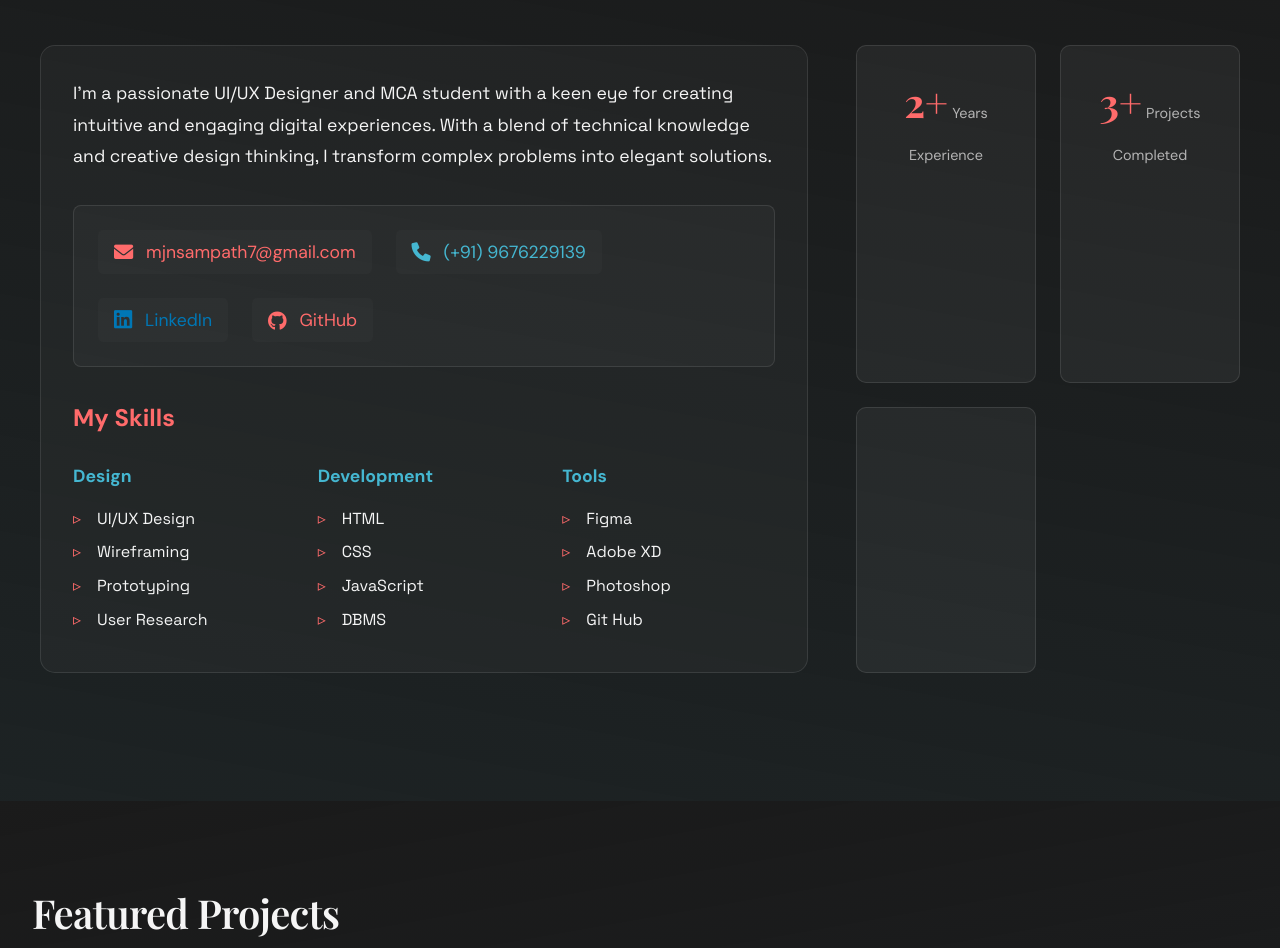
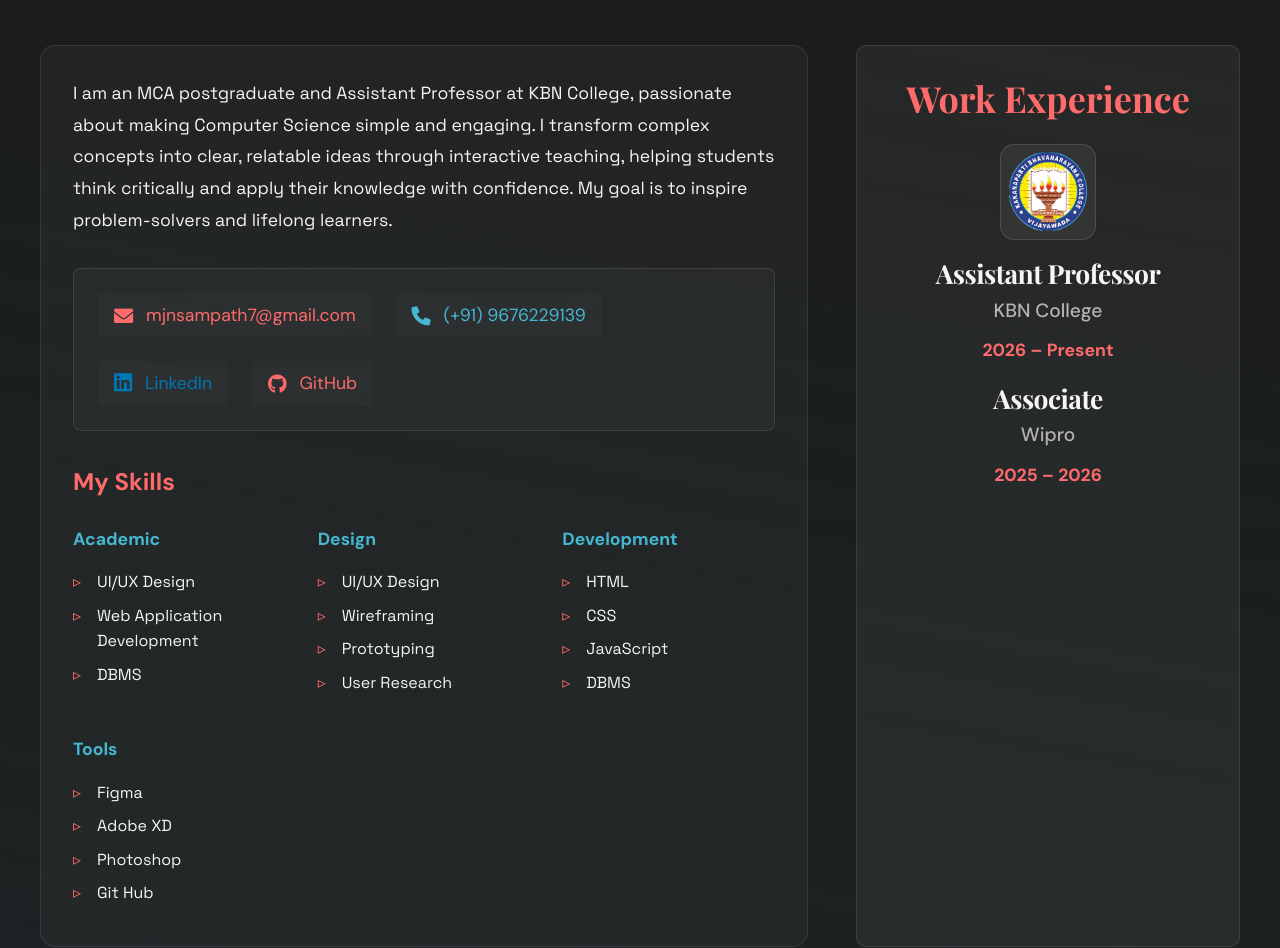
Before and after one commit to MJNSampath07/My-Portfolio-MJNS, a plain HTML site: page index.html in a window 1280 px wide. Shown: the part 995-1943 px from the top of the page. Drawn offline with nearby package versions, Linux system fonts and the light colour scheme; no server answers.

Commit message:
Update portfolio with latest changes

```diff
--- a/css/style.css
+++ b/css/style.css
@@ -608,6 +608,62 @@ footer {
     color: var(--neutral-color);
 }
 
+.stat-card--experience .stat-number {
+    font-size: 2.25rem;
+    margin-bottom: 1rem;
+}
+
+.experience-entry {
+    display: flex;
+    flex-direction: column;
+    align-items: center;
+    gap: 1.1rem;
+}
+
+.experience-logo {
+    width: 96px;
+    height: 96px;
+    object-fit: contain;
+    border-radius: 14px;
+    background: rgba(255, 255, 255, 0.06);
+    padding: 0.45rem;
+    border: 1px solid rgba(255, 255, 255, 0.12);
+}
+
+.experience-body {
+    display: flex;
+    flex-direction: column;
+    gap: 0.35rem;
+    align-items: center;
+    text-align: center;
+}
+
+.experience-role {
+    font-family: var(--font-heading);
+    font-size: 1.65rem;
+    font-weight: 700;
+    color: var(--text-color);
+    margin: 0;
+    line-height: 1.25;
+    letter-spacing: -0.02em;
+}
+
+.experience-org {
+    font-family: var(--font-special);
+    font-size: 1.2rem;
+    font-weight: 500;
+    color: var(--neutral-color);
+    margin: 0;
+}
+
+.experience-dates {
+    font-family: var(--font-special);
+    font-size: 1.1rem;
+    font-weight: 600;
+    color: var(--accent-color);
+    margin: 0.25rem 0 0;
+}
+
 /* Add hover effect for skill items */
 .skill-category li:hover {
     color: var(--accent-color);
--- a/index.html
+++ b/index.html
@@ -3,7 +3,7 @@
 <head>
     <meta charset="UTF-8">
     <meta name="viewport" content="width=device-width, initial-scale=1.0">
-    <title>Your Portfolio - Future-Ready Developer</title>
+    <title>MJN SAMPATH - Assistant Professor</title>
     <link rel="preconnect" href="https://fonts.googleapis.com">
     <link rel="preconnect" href="https://fonts.gstatic.com" crossorigin>
     <link href="https://fonts.googleapis.com/css2?family=Playfair+Display:wght@400;600;700&family=Space+Grotesk:wght@300;400;500;600&family=DM+Sans:wght@400;500;700&display=swap" rel="stylesheet">
@@ -49,7 +49,7 @@
         <div class="hero-content">
             <h1 class="glitch-text">Hello, I'm <span class="highlight">MJN Sampath</span></h1>
             <div class="typewriter-container">
-                <p class="typewriter">UI UX Designer | Fornt-End Developer | MCA Student</p>
+                <p class="typewriter">Assistant Professor</p>
             </div><br><br>
             <div class="cta-buttons">
                 <a href="#projects" class="btn primary">View Projects</a>
@@ -65,7 +65,7 @@
                 <div class="about-grid">
                     <div class="about-text reveal reveal-slide-left">
                         <p class="about-description">
-                            I'm a passionate UI/UX Designer and MCA student with a keen eye for creating intuitive and engaging digital experiences. With a blend of technical knowledge and creative design thinking, I transform complex problems into elegant solutions.
+                            I am an MCA postgraduate and Assistant Professor at KBN College, passionate about making Computer Science simple and engaging. I transform complex concepts into clear, relatable ideas through interactive teaching, helping students think critically and apply their knowledge with confidence. My goal is to inspire problem-solvers and lifelong learners.
                         </p>
                         <div class="contact-info">
                             <div class="contact-links">
@@ -91,6 +91,14 @@
                             <h3>My Skills</h3>
                             <div class="skills-grid">
 
+                                <div class="skill-category">
+                                    <h4>Academic</h4>
+                                    <ul>
+                                        <li>UI/UX Design</li>
+                                        <li>Web Application Development</li>
+                                        <li>DBMS</li>
+                                    </ul>
+                                </div>
                                 <div class="skill-category">
                                     <h4>Design</h4>
                                     <ul>
@@ -122,17 +130,21 @@
                         </div>
                     </div>
                     <div class="about-stats reveal reveal-slide-right">
-                        <div class="stat-card delay-1">
-                            <span class="stat-number">2+</span>
-                            <span class="stat-label">Years Experience</span>
-                        </div>
-                        <div class="stat-card delay-2">
-                            <span class="stat-number">3+</span>
-                            <span class="stat-label">Projects Completed</span>
-                        </div>
-                        <div class="stat-card delay-3">
-                            <span class="stat-number"></span>
-                            <span class="stat-label"></span>
+                        <div class="stat-card stat-card--experience delay-1">
+                            <span class="stat-number">Work Experience</span>
+                            <div class="experience-entry">
+                                <img class="experience-logo" src="kbn-college-logo.png" alt="Kakaraparti Bhavanarayana College (KBN), Vijayawada" width="96" height="96">
+                                <div class="experience-body">
+                                    <h3 class="experience-role">Assistant Professor</h3>
+                                    <p class="experience-org">KBN College</p>
+                                    <p class="experience-dates">2026 – Present</p>
+                                </div>
+                                <div class="experience-body">
+                                    <h3 class="experience-role">Associate</h3>
+                                    <p class="experience-org">Wipro</p>
+                                    <p class="experience-dates">2025 – 2026</p>
+                                </div>
+                            </div>
                         </div>
                     </div>
                 </div>
```
Also changed, not shown: kbn-college-logo.png (added).
